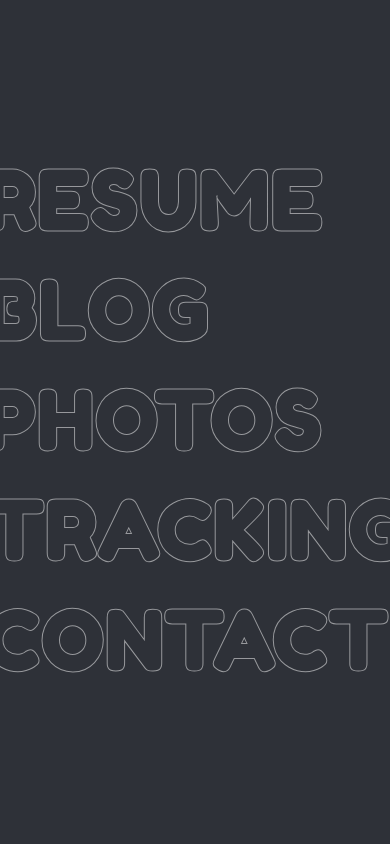
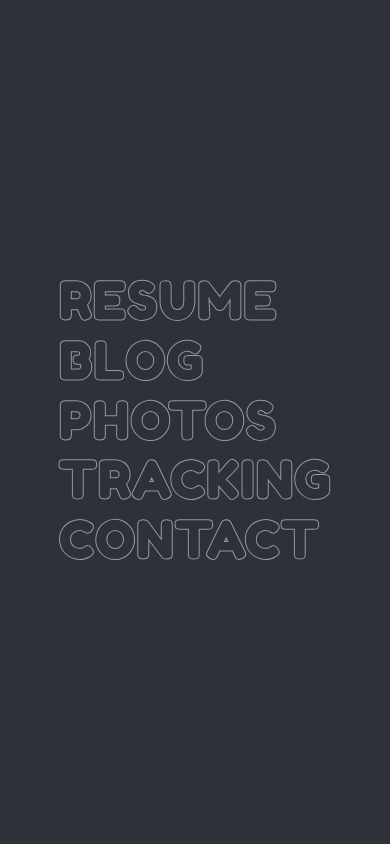
Before and after one commit to Abbotta4/drewabbottssite, a Flask app: page / in a window 390 px wide; the page is wider, and only the part inside the window is pictured. Run offline with Flask 2, Linux system fonts and the light colour scheme.

Commit message:
Change absolute sizes to relative
Scaling is not good on mobile, so hopefully changing some of the sizing
to relative will help.
Make container half the width of the viewport and center it to help with
mobile viewports.

```diff
--- a/static/css/style.css
+++ b/static/css/style.css
@@ -7,19 +7,25 @@
     font-family: 'Fredoka One', cursive;
 }
 
+body {
+    display: flex;
+    align-items: center;
+    justify-content: center;
+    background-color: #2e3138;
+}
 .container {
     display: flex;
     justify-content: center;
     align-items: center;
     min-height: 100vh;
-    background-color: #2e3138;
+    min-width: 50vw;
 }
 
 ul {
     position: relative;
     display: flex;
     flex-direction: column;
-    gap: 30px;
+    gap: 2vh;
 }
 
 ul li {
@@ -29,10 +35,10 @@ ul li {
 
 ul li a {
     position: relative;
-    font-size: 5em;
+    font-size: 6vh;
     font-weight: bold;
     text-decoration: none;
-    line-height: 1em;
+    line-height: 5vh;
     letter-spacing: 2px;
     text-transform: uppercase;
     color: transparent;
@@ -50,7 +56,7 @@ ul li a::before {
 ul li a:hover::before {
     -webkit-animation: fadeIn 0.5s;
     -webkit-text-stroke: 1px var(--color);
-    filter: drop-shadow(0 0 25px var(--color));
+    filter: drop-shadow(0 0 1vh var(--color));
     opacity: 1;
 }
 
--- a/templates/index.html
+++ b/templates/index.html
@@ -14,6 +14,8 @@
 	<li style="--color:#c7f2a7"><a href="#" data-text="Blog">Blog</a></li>
 	<li style="--color:#e2b6cf"><a href="#" data-text="Photos">Photos</a></li>
 	<li style="--color:#f79256"><a href="#" data-text="Tracking">Tracking</a></li>
-	<li style="--color:#E3D26F"><a href="#" data-text="Contact">Contact</a></li>
+	<li style="--color:#e3d26f"><a href="#" data-text="Contact">Contact</a></li>
+      </ul>
+    </div>
   </body>
 </html>
```
